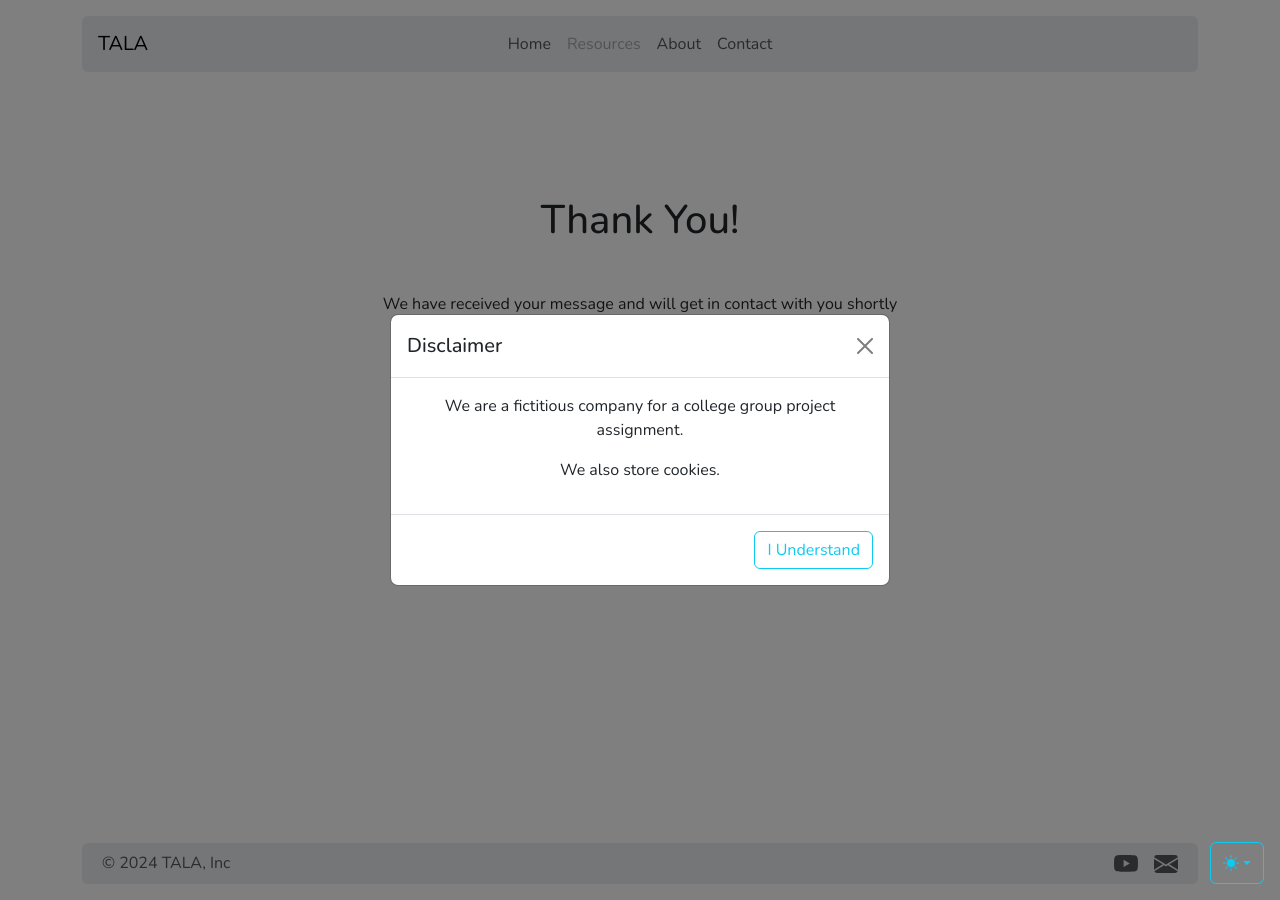
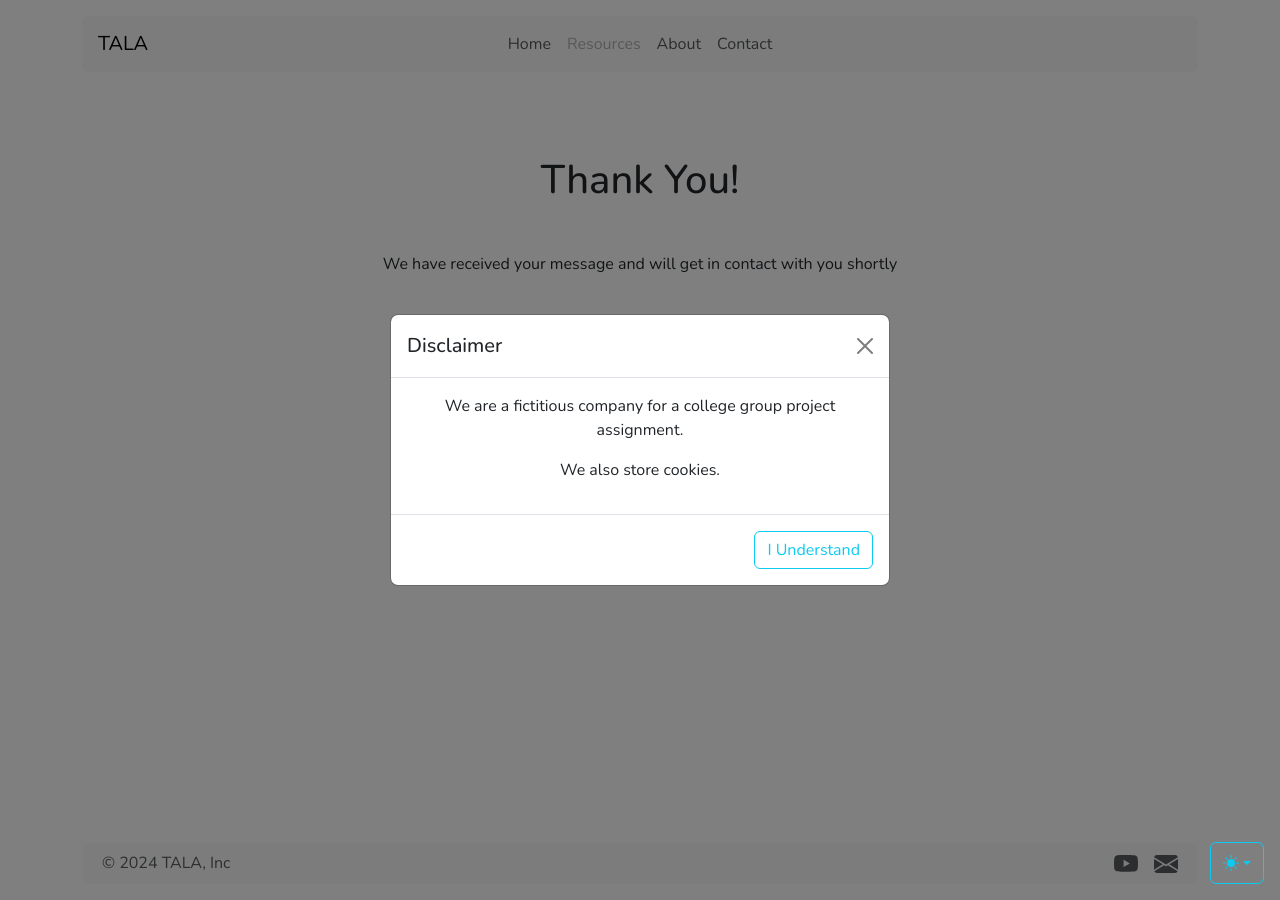
Before and after one commit to tala-it3/website, a Jekyll site: the page built from contact-success.html, in a window 1280 px wide. Built offline with Jekyll 4.4.1, drawn with Linux system fonts in a browser that asks for light colours.

Commit message:
added top fixed navbar
also changed the spacing on the main page

```diff
--- a/_includes/footer.html
+++ b/_includes/footer.html
@@ -1,6 +1,6 @@
 <footer class="footer  mt-auto pt-3">
         <div class="container">
-            <div class="navbar bg-body-secondary rounded">
+            <div class="navbar bg-body-tertiary rounded">
                 <div class="container-fluid">
                     <div class="collapse navbar-collapse d-flex flex-wrap justify-content-between align-items-center d-lg-flex">
                         <div class="col-md-4 d-flex align-items-center">
--- a/_includes/header.html
+++ b/_includes/header.html
@@ -1,6 +1,6 @@
 <header>
-        <div class="container">
-            <nav class="navbar navbar-expand-lg bg-body-secondary rounded">
+        <div class="container fixed-top">
+            <nav class="navbar navbar-expand-lg bg-body-tertiary rounded">
                 <div class="container-fluid">
                     <button class="navbar-toggler" type="button" data-bs-toggle="collapse" data-bs-target="#navbar-target" aria-controls="navbar-target" aria-expanded="false" aria-label="Toggle navigation">
                         <span class="navbar-toggler-icon"></span>
--- a/_layouts/main.html
+++ b/_layouts/main.html
@@ -61,7 +61,7 @@
 
     <!-- Main -->
     <main class="flex-shrink-0">
-        <div class="container">
+        <div class="container mt-5">
             {{ content }}
         </div>
     </main>
--- a/index.html
+++ b/index.html
@@ -10,14 +10,12 @@ layout: main
         <div class="h5 py-5 my-5">
             <p>We are a cyber security consultancy company from Cork</p>
         </div>
-        <!--
-        <div class="my-5">
+        <div class="pb-5 my-5">
             <svg class="bi" height=45 aria-hidden="true"><use xlink:href="#arrow"></use></svg>
         </div>
-        -->
     </div>
     <!-- Infographics -->
-    <div class="px-4 py-2 m-3 my-5 text-center">
+    <div class="px-4 m-3 my-5 text-center">
         <button class="btn btn-glisten {{ site.data.visual.button }} btn-lg" type="button" data-bs-toggle="collapse" data-bs-target="#show-infographics" aria-expanded="false" aria-controls="show-infographics">
         Here is some relevant information about cyber attacks
         </button>
```
